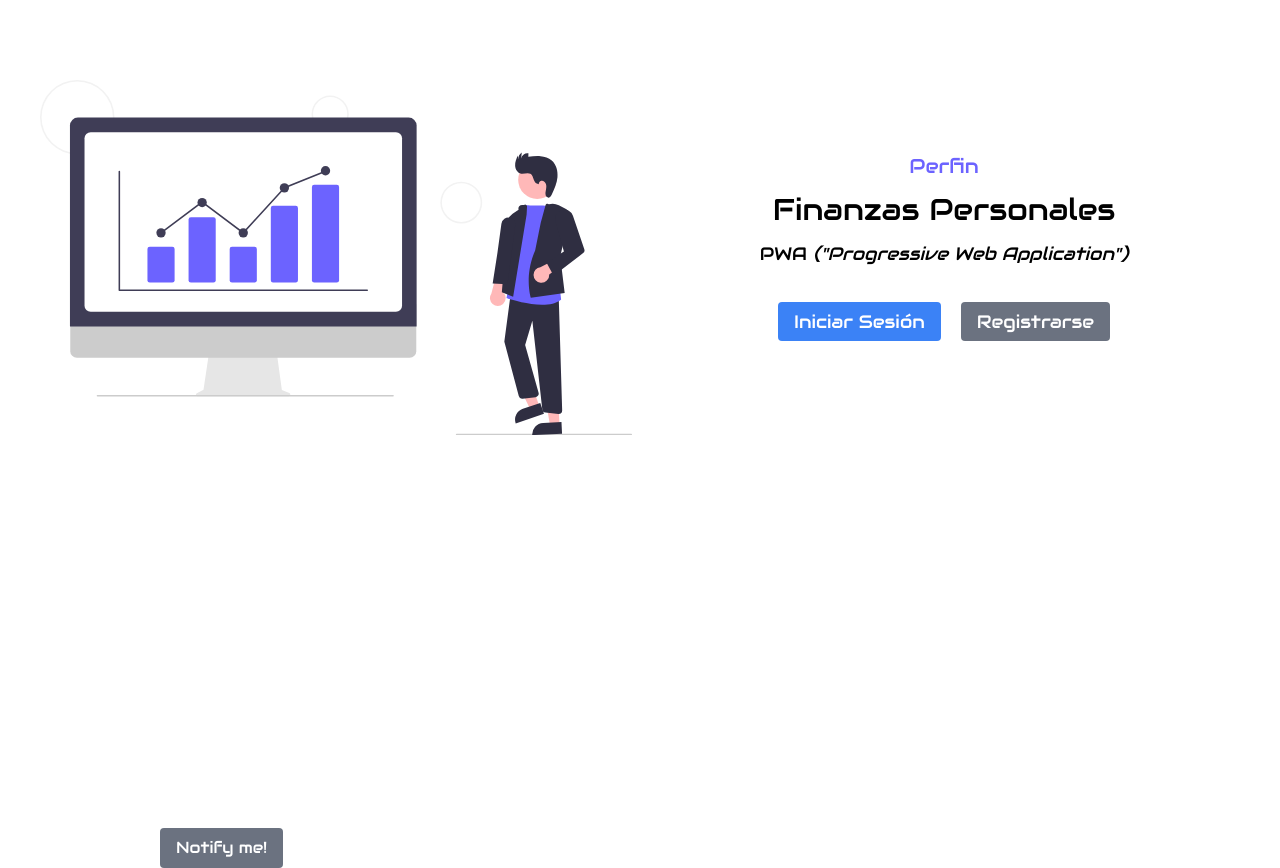
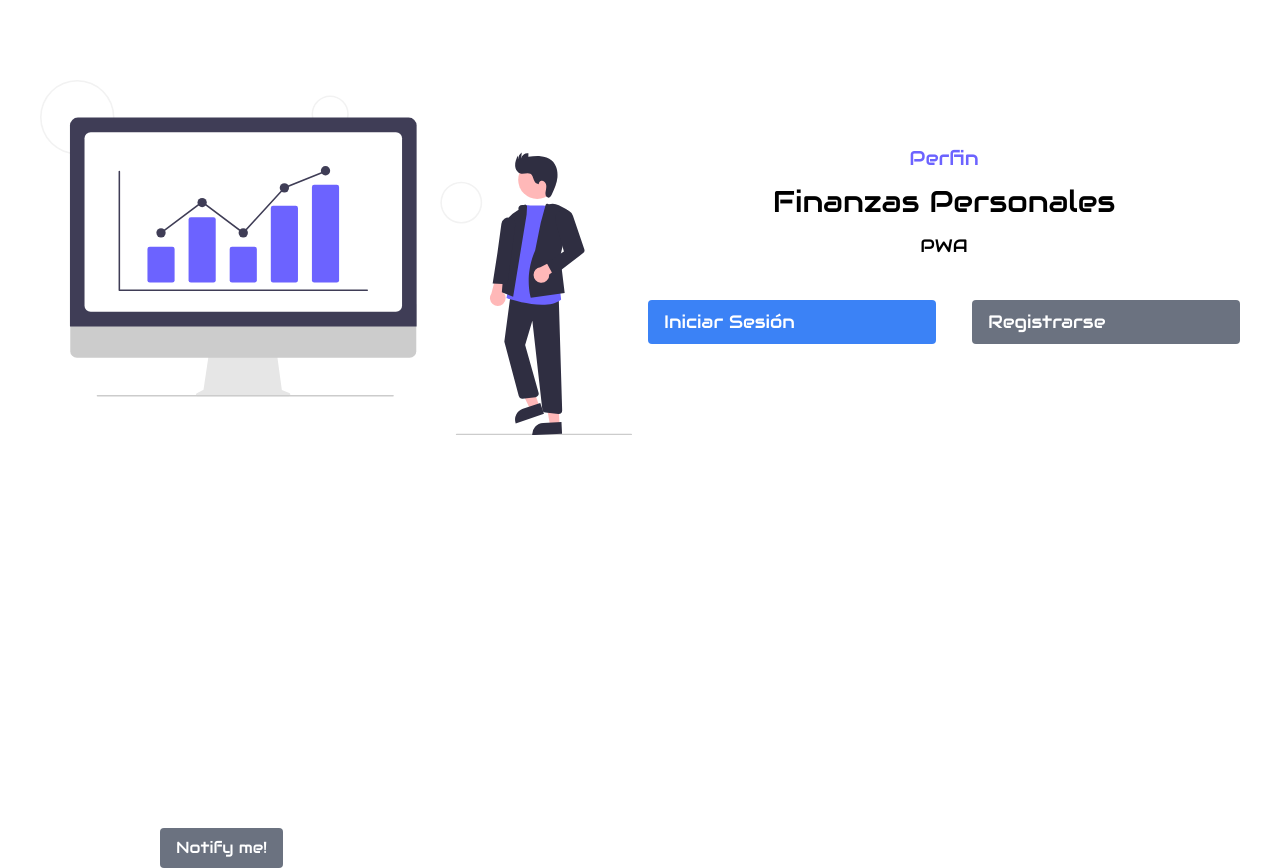
Before and after one commit to ecanquiz/personal-finance, a Vue app: page / in a window 1280 px wide. Built offline with nearby package versions, Linux system fonts and the light colour scheme.

Commit message:
fix-style: Login and register buttons

```diff
--- a/src/views/Home.vue
+++ b/src/views/Home.vue
@@ -15,19 +15,21 @@ import LandingImage from '@/components/App/LandingImage.vue'
             <p class="text-3xl justify-self-center">Finanzas Personales</p>
           </div>
           <div class="w-full wx-full wx-full mx-auto grid justify-items-stretch my-3">
-            <p class="text-lg dark:text-gray-300 justify-self-center">PWA <i>("Progressive Web Application")</i></p>
+            <p class="text-lg dark:text-gray-300 justify-self-center">PWA</p>
           </div>
-          <div class="flex justify-center text-lg my-10 space-x-5">
+          <div class="grid lg:grid-cols-2 gap-4 justify-center text-lg my-10 space-x-5">
+
+
             <AppLink
               to="/login"
-              class="btn btn-primary"
+              class="btn btn-primary block m-auto"
               data-testid="login-link"
             >
               Iniciar Sesión
             </AppLink>
             <AppLink
               to="/register"
-              class="btn btn-default"
+              class="btn btn-default block m-auto"
               data-testid="register-link"
             >
               Registrarse
```
